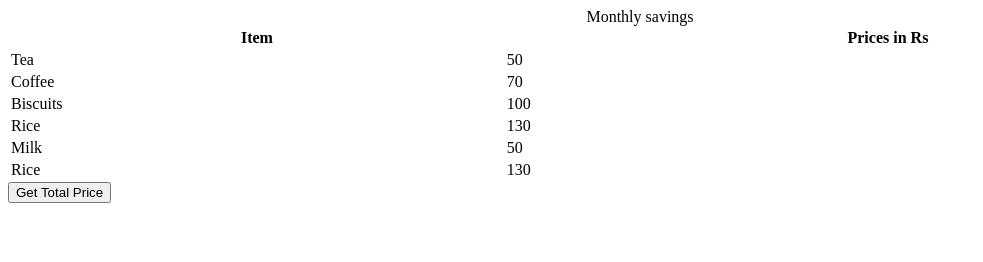
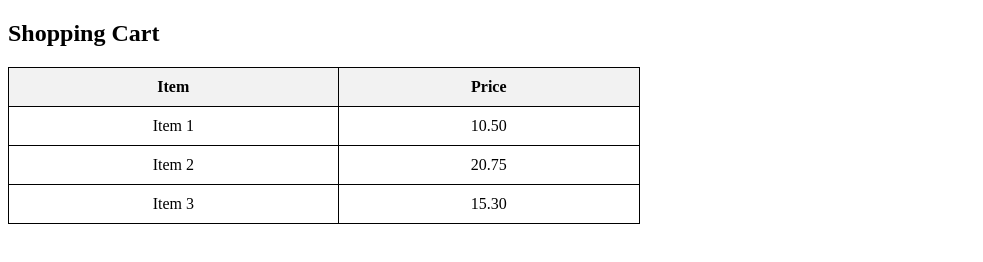
Before and after one commit to acciojob/grofers-checkout-Sanketpatil012, a website: page main.html in a window 1280 px wide. Shown: the whole page, without its empty margins (0-983 px from the left). Drawn offline with Linux system fonts and the light colour scheme.

Commit message:
created a submission

```diff
--- a/main.html
+++ b/main.html
@@ -1,49 +1,55 @@
 <!DOCTYPE html>
 
-<html>
+<!DOCTYPE html>
+<html lang="en">
+<head>
+    <meta charset="UTF-8">
+    <meta name="viewport" content="width=device-width, initial-scale=1.0">
+    <title>Total Price Calculator</title>
+    <style>
+        table {
+            width: 50%;
+            border-collapse: collapse;
+            margin-top: 20px;
+        }
+        th, td {
+            border: 1px solid black;
+            padding: 10px;
+            text-align: center;
+        }
+        th {
+            background-color: #f2f2f2;
+        }
+        button {
+            margin-top: 20px;
+            padding: 10px 15px;
+            font-size: 16px;
+            cursor: pointer;
+        }
+    </style>
+</head>
+<body>
 
-<head>
-	<link rel="stylesheet" href="styles.css">
-</head>
+    <h2>Shopping Cart</h2>
 
-<body>
-    <!-- the entire body must be written by student -->
-    <table style="width: 100%">
-    <caption>
-      Monthly savings
-    </caption>
+    <table>
+        <thead>
             <tr>
                 <th>Item</th>
-      <th>Prices in Rs</th>
+                <th>Price</th>
+            </tr>
+        </thead>
+        <tbody>
+            <tr>
+                <td>Item 1</td>
+                <td class="price">10.50</td>
             </tr>
             <tr>
-      <td class="item">Tea</td>
-      <td class="price">50</td>
+                <td>Item 2</td>
+                <td class="price">20.75</td>
             </tr>
             <tr>
-      <td class="item">Coffee</td>
-      <td class="price">70</td>
+                <td>Item 3</td>
+                <td class="price">15.30</td>
             </tr>
-    <tr>
-      <td class="item">Biscuits</td>
-      <td class="price">100</td>
-    </tr>
-    <tr>
-      <td class="item">Rice</td>
-      <td class="price">130</td>
-    </tr>
-    <tr>
-      <td class="item">Milk</td>
-      <td class="price">50</td>
-    </tr>
-		 <tr>
-      <td class="item">Rice</td>
-      <td class="price">130</td>
-    </tr>
-  </table>
-    <script type="text/javascript" src="./script.js">
-</script>
-
-</body>
-
-</html>
+        </tbody>
--- a/script.js
+++ b/script.js
@@ -1,26 +1,41 @@
+// Create and add the button
 const getSumBtn = document.createElement("button");
 getSumBtn.append("Get Total Price");
 document.body.appendChild(getSumBtn);
 
 const getSum = () => {
-   let pricesofItems= document.querySelectorAll(".price")
-    let sum=0;
+    let pricesofItems = document.querySelectorAll(".price");
+    let sum = 0;
 
-	pricesofItems.forEach((item) =>{
-		 sum += parseFloat(item.innerText) || 0
-	})
+    pricesofItems.forEach((item) => {
+        sum += parseFloat(item.innerText) || 0; // Convert to float and handle NaN
+    });
 
-	const tr= document.createElement('tr')
-	const td = document.createElement('td')
+    const table = document.querySelector("table tbody"); // Get the table body
 
-	 td.colSpan=2;
-	 td.innerText=`Total Price : ${sum.toFixed(2)}`
+    if (!table) {
+        console.error("Table or <tbody> not found!");
+        return; // Prevent further execution if table is missing
+    }
 
-	tr.appendChild(td)
-	 // Append to table body (assuming table exists)
-    const table = document.querySelector("table tbody"); // Ensure a table body exists
-     table.appendChild(tr)
+    let totalRow = document.querySelector("#totalPriceRow"); // Check if row already exists
 
+    if (totalRow) {
+        // If it exists, update the total price
+        totalRow.querySelector("td").innerText = `Total Price : ${sum}`;
+    } else {
+        // If it doesn't exist, create and append a new row
+        const tr = document.createElement("tr");
+        tr.id = "totalPriceRow"; // Unique ID to prevent duplicates
+        const td = document.createElement("td");
+
+        td.colSpan = 2;
+        td.innerText = `Total Price : ${sum}`;
+        tr.appendChild(td);
+
+        table.appendChild(tr);
+    }
 };
 
+// Add event listener to the button
 getSumBtn.addEventListener("click", getSum);
```
Lines whose indentation alone changed are shown as unchanged.
